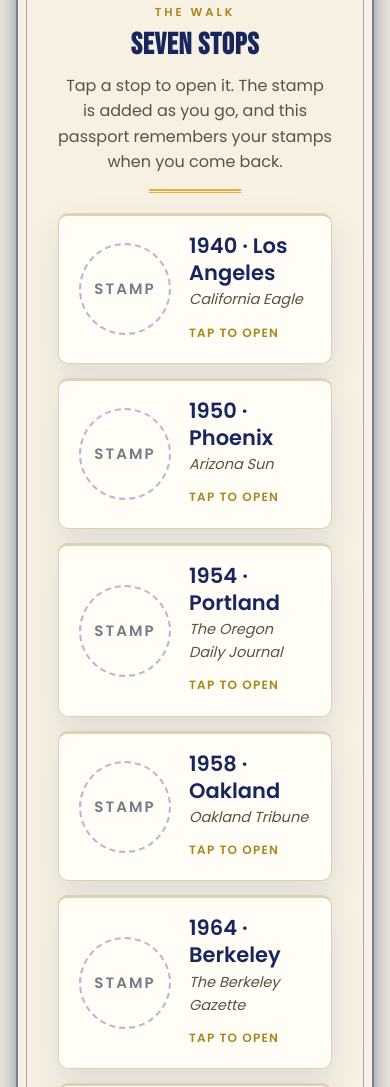
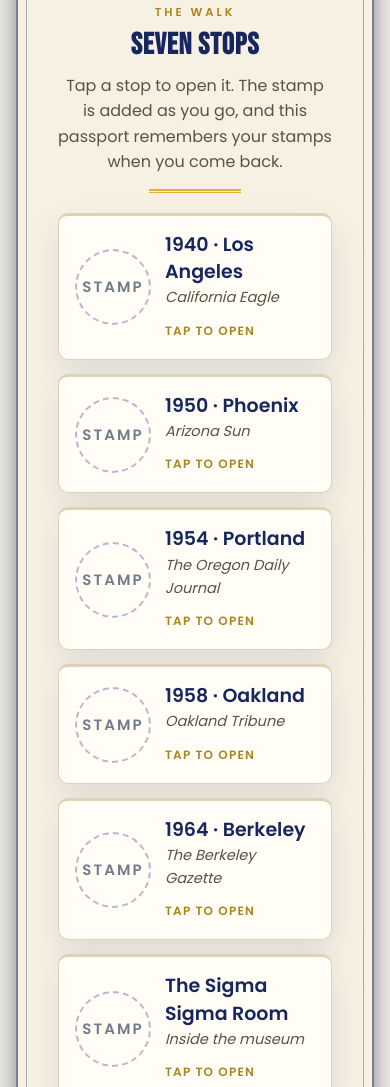
Before and after one commit to wrhistorymuseum/wrhistorymuseum.github.io, a plain HTML site: page passport/index.html in a window 390 px wide. Shown: the part 841-1928 px from the top of the page. Drawn offline with nearby package versions, Linux system fonts and the light colour scheme; a web font is replaced by a local one.

Commit message:
Passport: no longer cut off on computer screens

```diff
--- a/passport/index.html
+++ b/passport/index.html
@@ -168,10 +168,15 @@
       .sec-rule { width: 92px; margin: 14px auto 0; border-top: 2px solid var(--gold-soft); border-bottom: 1px solid var(--gold-soft); height: 4px; }
 
       /* ================= STOPS ================= */
-      .stops { display: grid; gap: 14px; max-width: 860px; margin: 0 auto; }
-      @media (min-width: 700px) { .stops { grid-template-columns: 1fr 1fr; } .stops .stop:last-child:nth-child(odd) { grid-column: 1 / -1; } }
+      .stops { display: grid; grid-template-columns: minmax(0, 1fr); gap: 14px; max-width: 860px; margin: 0 auto; }
+      /* The stops stay in one column at every width: this grid lives on the
+   passport book's page (the book is max-width 560px), where two columns
+   sized by their contents (seal + name) can never fit. The old rule keyed
+   two columns to the WINDOW width, the grid overflowed the page, and the
+   book clipped the right-hand column mid-word. One column, sized
+   minmax(0, 1fr), always fits the page it is printed on. */
       .stop {
-        display: flex; align-items: center; gap: 18px;
+        display: flex; align-items: center; gap: 18px; min-width: 0;
         text-decoration: none; color: var(--ink);
         background: var(--card); border: 1px solid var(--line); border-top: 3px solid var(--gold-soft);
         border-radius: 10px; padding: 18px 20px;
@@ -192,6 +197,7 @@
         text-align: center;
       }
       .stop .info { flex: 1; min-width: 0; }
+      .stop .name, .stop .sub, .stop .status { overflow-wrap: break-word; }
       .stop .name {
         font-family: var(--font-display); font-weight: 700;
         font-size: clamp(21px, 4.6vw, 25px); line-height: 1.15;
@@ -205,6 +211,13 @@
         margin: 0;
       }
       @media (prefers-color-scheme: dark) { .stop .status { color: var(--gold-bright); } }
+      @media (max-width: 400px) {
+        /* narrow phones: the card's fixed pieces (seal, gaps, padding)
+           shrink a step so the name's column keeps room for whole words */
+        .stop { gap: 14px; padding: 16px; }
+        .stop .seal { width: 76px; height: 76px; }
+        .stop .name { font-size: 19px; }
+      }
       .stop.stamped { background: linear-gradient(180deg, rgba(201, 162, 39, .14), rgba(201, 162, 39, .05)), var(--card); }
       .stop.stamped .seal {
         border: 2px solid var(--gold-deep);
@@ -439,7 +452,7 @@
       .pp-page .track { background: rgba(20, 31, 82, .14); border-color: rgba(169, 133, 29, .5); }
       .pp-page .progressband .saved { color: #5c6577; }
       /* the holder's data fields, as printed in a passport */
-      .pp-data { display: grid; grid-template-columns: 1fr 1fr; gap: 14px 22px; margin: 0 0 24px; }
+      .pp-data { display: grid; grid-template-columns: minmax(0, 1fr) minmax(0, 1fr); gap: 14px 22px; margin: 0 0 24px; }
       .pp-field { border-bottom: 1px solid rgba(169, 133, 29, .55); padding-bottom: 5px; min-width: 0; }
       .pp-field[hidden] { display: none; }
       .pp-label {
```
